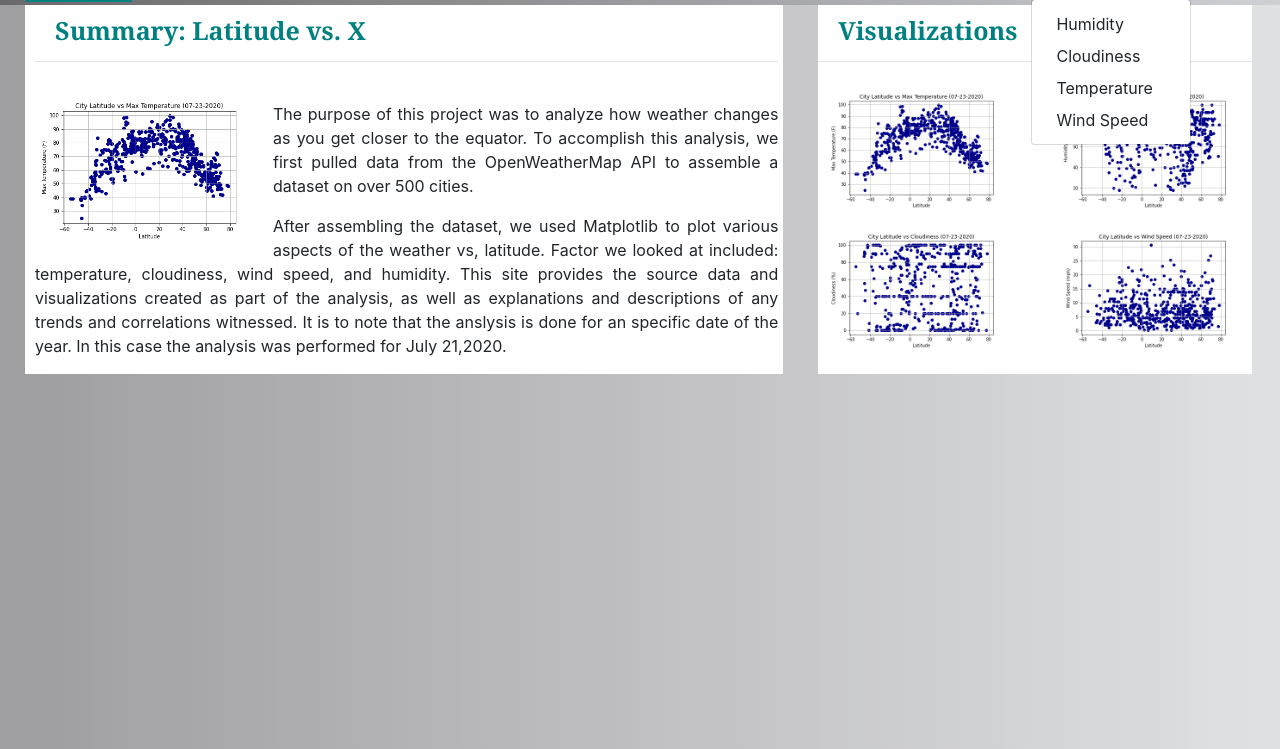
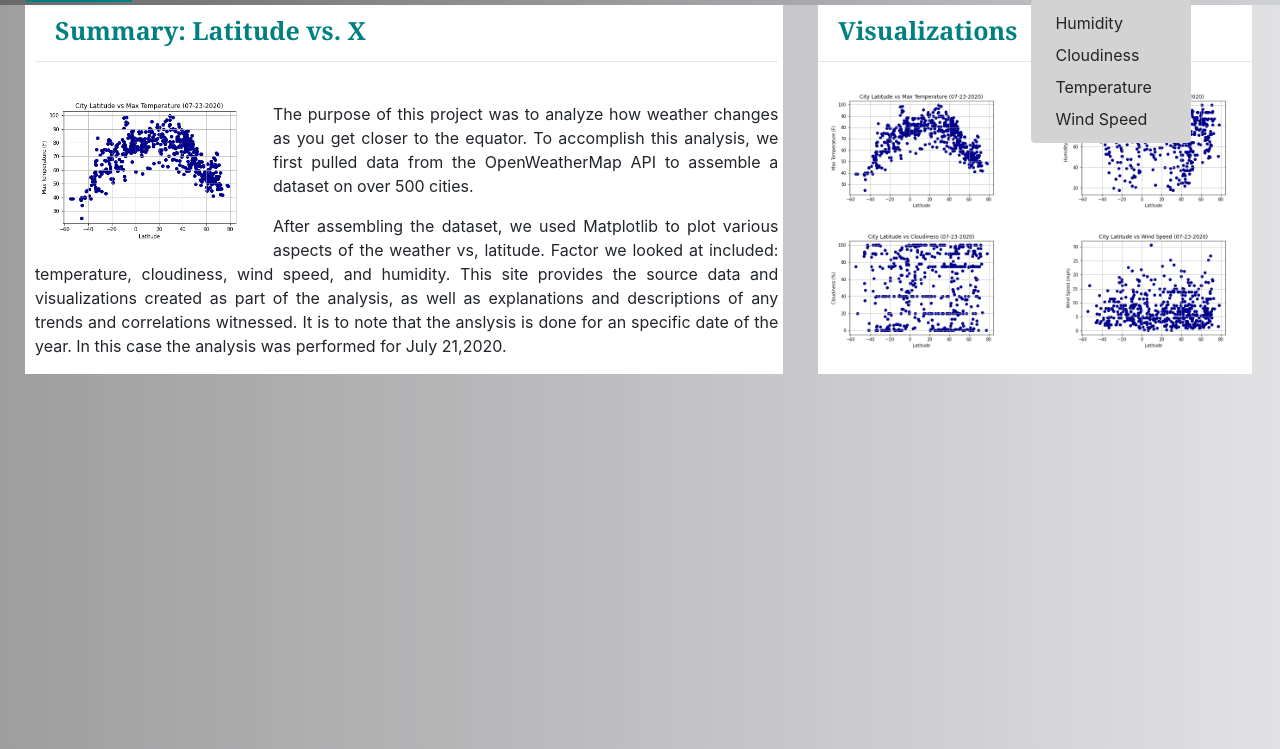
Before and after one commit to adrianaovalle/Web-Design-Challenge, a plain HTML site: page index.html in a window 1280 px wide. Both pictures are taken after a click on the button "Plots". Shown: the part 51-800 px from the top of the page. Drawn offline with nearby package versions, Linux system fonts and the light colour scheme.

Commit message:
changed menu

```diff
--- a/style.css
+++ b/style.css
@@ -24,6 +24,11 @@ body {
 .navbar-nav{
   margin-left: auto;
   font-weight: 600;
+}
+
+.dropdown-menu {
+  background: lightgrey;
+  border: none;
 }
 
 /* ---------------------------Main Section--------------------------------------------*/
```
